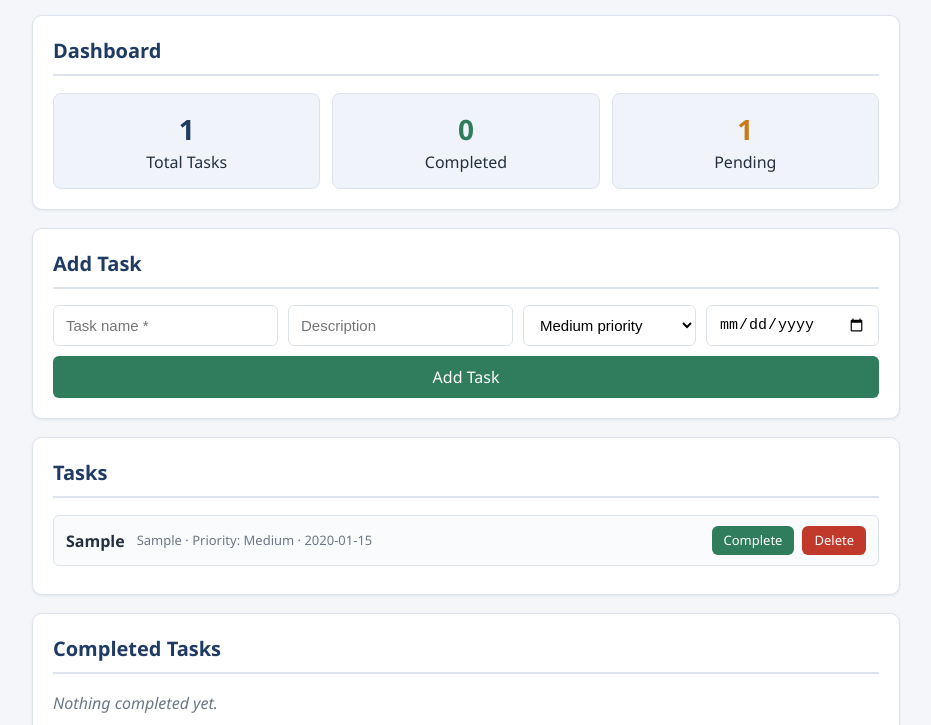
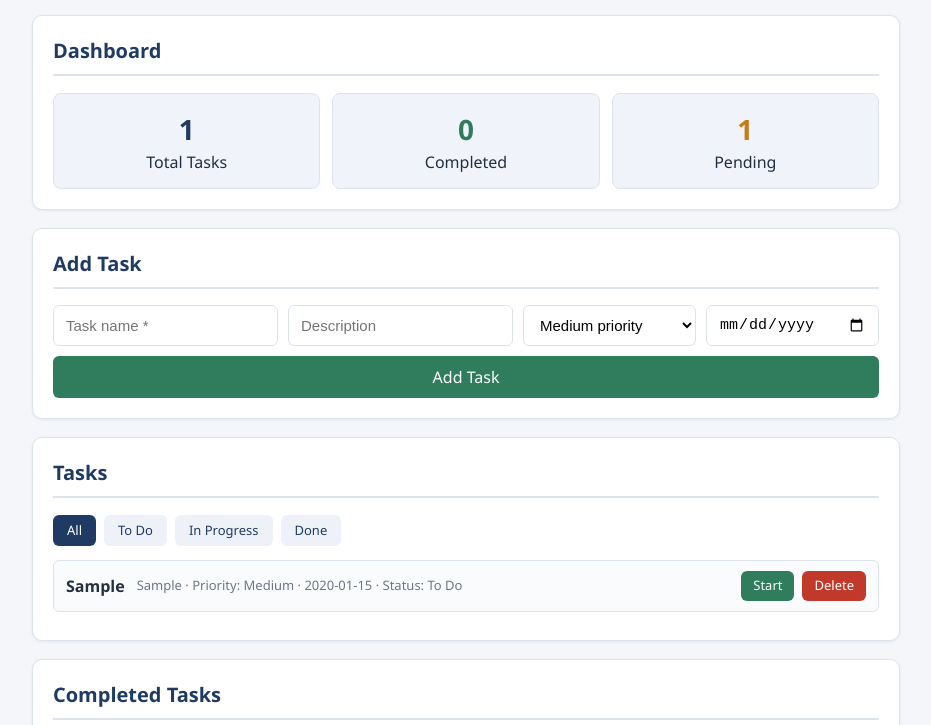
Before and after one commit to Samantha476/intern-github-practical, a plain HTML site: page index.html in a window 1280 px wide. Both pictures are taken after typing "Sample", "Sample", "2020-01-15" into the empty fields and a click on the button "Add Task". Shown: the part 593-1318 px from the top of the page, without its empty margins (174-1105 px from the left). Drawn offline with Linux system fonts and the light colour scheme.

Commit message:
Add task status field with status filters

```diff
--- a/index.html
+++ b/index.html
@@ -65,6 +65,12 @@
 
     <section class="card">
       <h2>Tasks</h2>
+      <div class="filters" role="group" aria-label="Filter tasks by status">
+        <button type="button" class="filter active" data-filter="all">All</button>
+        <button type="button" class="filter" data-filter="To Do">To Do</button>
+        <button type="button" class="filter" data-filter="In Progress">In Progress</button>
+        <button type="button" class="filter" data-filter="Done">Done</button>
+      </div>
       <ul id="task-list" class="task-list"></ul>
       <p id="empty-msg" class="empty">No tasks yet. Add one above.</p>
     </section>
--- a/script.js
+++ b/script.js
@@ -15,6 +15,21 @@ const statCompleted = document.getElementById("stat-completed");
 const statPending = document.getElementById("stat-pending");
 
 let tasks = [];
+let activeFilter = "all";
+
+const filterButtons = document.querySelectorAll(".filter");
+filterButtons.forEach(function (btn) {
+  btn.addEventListener("click", function () {
+    activeFilter = btn.dataset.filter;
+    filterButtons.forEach(function (b) { b.classList.remove("active"); });
+    btn.classList.add("active");
+    render();
+  });
+});
+
+function matchesFilter(task) {
+  return activeFilter === "all" || task.status === activeFilter;
+}
 
 function renderDashboard() {
   const total = tasks.length;
@@ -28,7 +43,7 @@ function render() {
   taskList.innerHTML = "";
   completedList.innerHTML = "";
 
-  tasks.forEach(function (task) {
+  tasks.filter(matchesFilter).forEach(function (task) {
     const li = document.createElement("li");
     li.className = "task-item" + (task.done ? " done" : "");
 
@@ -41,16 +56,29 @@ function render() {
     meta.textContent =
       (task.desc ? task.desc + " · " : "") +
       "Priority: " + task.priority +
-      (task.date ? " · " + task.date : "");
+      (task.date ? " · " + task.date : "") +
+      " · Status: " + task.status;
 
     const actions = document.createElement("span");
     actions.className = "actions";
 
-    if (!task.done) {
+    if (task.status === "To Do") {
+      const startBtn = document.createElement("button");
+      startBtn.type = "button";
+      startBtn.textContent = "Start";
+      startBtn.addEventListener("click", function () {
+        task.status = "In Progress";
+        render();
+      });
+      actions.appendChild(startBtn);
+    }
+
+    if (task.status === "In Progress") {
       const doneBtn = document.createElement("button");
       doneBtn.type = "button";
       doneBtn.textContent = "Complete";
       doneBtn.addEventListener("click", function () {
+        task.status = "Done";
         task.done = true;
         render();
       });
@@ -95,6 +123,7 @@ taskForm.addEventListener("submit", function (event) {
     desc: taskDesc.value.trim(),
     priority: taskPriority.value,
     date: taskDate.value,
+    status: "To Do",
     done: false
   });
 
--- a/style.css
+++ b/style.css
@@ -143,6 +143,26 @@ button:hover {
   flex: 1;
 }
 
+/* Status filters */
+.filters {
+  display: flex;
+  flex-wrap: wrap;
+  gap: 8px;
+  margin-bottom: 14px;
+}
+
+.filters .filter {
+  background: #eef2f8;
+  color: var(--primary);
+  font-size: 13px;
+  padding: 6px 14px;
+}
+
+.filters .filter.active {
+  background: var(--primary);
+  color: #fff;
+}
+
 .task-list {
   list-style: none;
   margin: 0;
```
